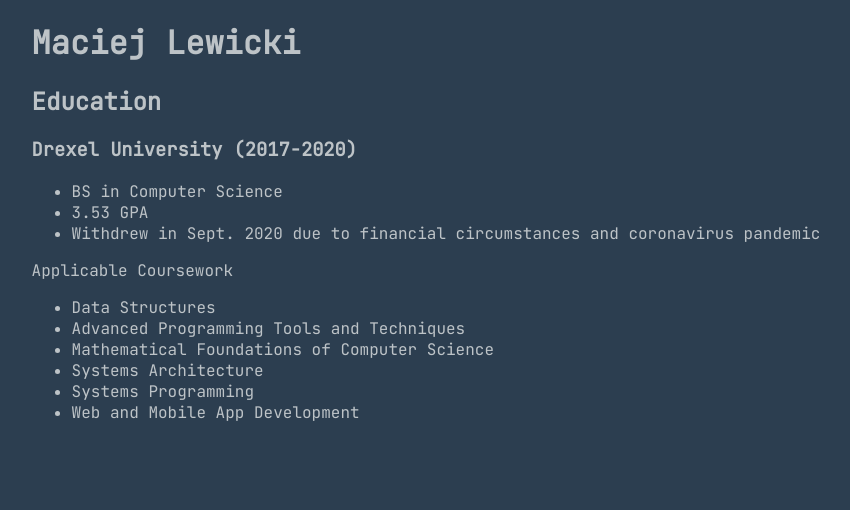
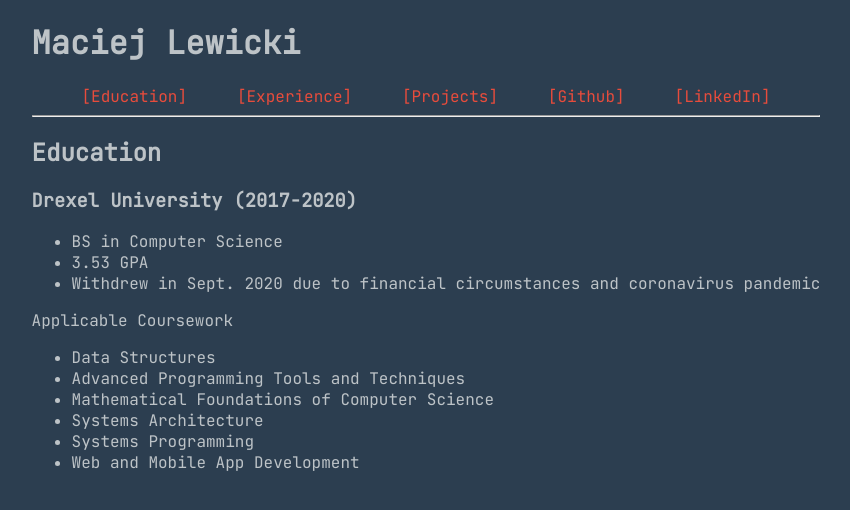
Before and after one commit to mlewicki12/angular-resume, an Angular app: page /education in a window 1280 px wide. Shown: the top 510 px of the page, without its empty margins (214-1064 px from the left). Built offline with nearby package versions, Linux system fonts and the light colour scheme.

Commit message:
add navbar

```diff
--- a/src/app/app.component.html
+++ b/src/app/app.component.html
@@ -1,6 +1,8 @@
 
 <header>
   <h1>Maciej Lewicki</h1>
+  <resume-navbar></resume-navbar>
+  <hr />
 </header>
 
 <main>
--- a/src/app/app.module.ts
+++ b/src/app/app.module.ts
@@ -7,13 +7,15 @@
 import { EducationComponent } from './components/education/education.component';
 import { ExperienceComponent } from './components/experience/experience.component';
 import { ProjectsComponent } from './components/projects/projects.component';
+import { NavbarComponent } from './components/navbar/navbar.component';
 
 @NgModule({
   declarations: [
     AppComponent,
     EducationComponent,
     ExperienceComponent,
-    ProjectsComponent
+    ProjectsComponent,
+    NavbarComponent
   ],
   imports: [
     BrowserModule,
--- /dev/null
+++ b/src/app/components/navbar/navbar.component.html
@@ -0,0 +1,8 @@
+
+<nav>
+  <a routerLink="/education">[Education]</a>
+  <a routerLink="/experience">[Experience]</a>
+  <a routerLink="/projects">[Projects]</a>
+  <a target="_blank" href="https://github.com/mlewicki12">[Github]</a>
+  <a target="_blank" href="https://www.linkedin.com/in/maciej-lewicki/">[LinkedIn]</a>
+</nav>
--- /dev/null
+++ b/src/app/components/navbar/navbar.component.scss
@@ -0,0 +1,17 @@
+
+nav {
+  display: flex;
+  flex-flow: row wrap;
+  justify-content: space-evenly;
+  align-items: center;
+}
+
+a {
+  color: #e74c3c;
+  text-decoration: none;
+}
+
+a:hover {
+  color: #bdc3c7;
+  text-decoration: underline;
+}
--- /dev/null
+++ b/src/app/components/navbar/navbar.component.ts
@@ -0,0 +1,15 @@
+import { Component, OnInit } from '@angular/core';
+
+@Component({
+  selector: 'resume-navbar',
+  templateUrl: './navbar.component.html',
+  styleUrls: ['./navbar.component.scss']
+})
+export class NavbarComponent implements OnInit {
+
+  constructor() { }
+
+  ngOnInit(): void {
+  }
+
+}
```
Also changed, not shown: 1 other file (tests, documents, lock files or other folders).
